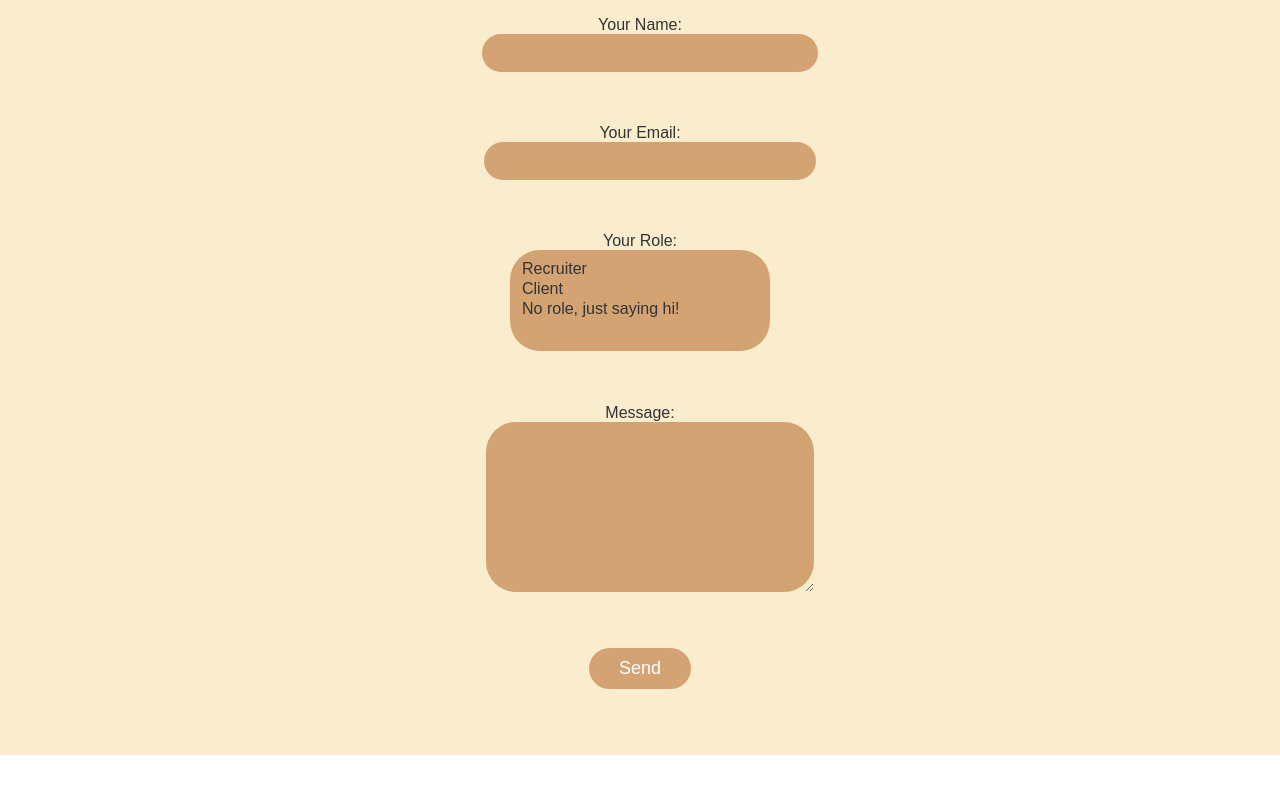
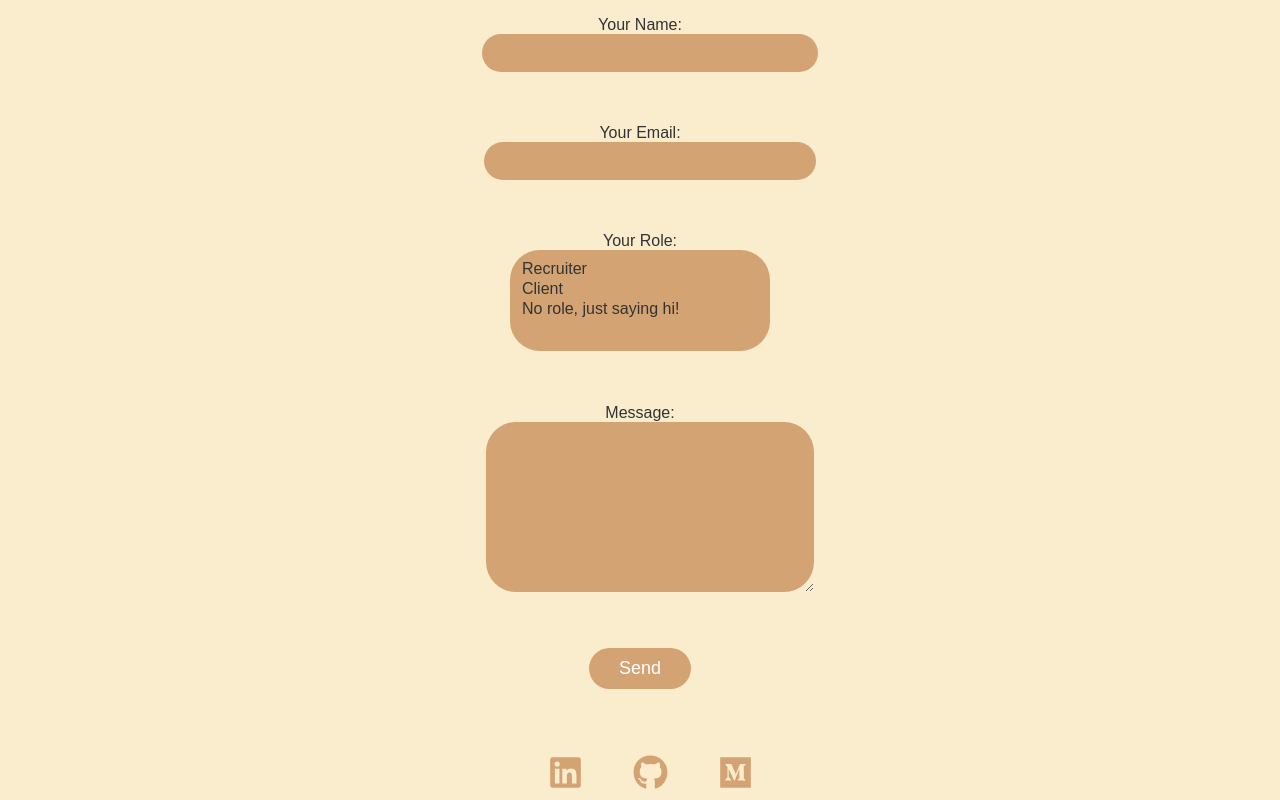
Before and after one commit to brooke-dev/netlify-portfolio, a React (Create React App) app: page / in a window 1280 px wide. Shown: the part 3864-4664 px from the top of the page. Before the commit the page ends 4619 px from the top, so only its background shows below. Built offline with nearby package versions, Linux system fonts and the light colour scheme.

Commit message:
added FA icons to footer. Created footer component

```diff
--- a/package.json
+++ b/package.json
@@ -8,6 +8,7 @@
     "@testing-library/user-event": "^13.5.0",
     "react": "^18.2.0",
     "react-dom": "^18.2.0",
+    "react-icons": "^4.8.0",
     "react-router-dom": "^6.9.0",
     "react-scripts": "5.0.1",
     "react-scroll": "^1.8.9",
--- a/src/App.css
+++ b/src/App.css
@@ -105,6 +105,21 @@ a:hover {
   color: #f5f5f5;
 }
 
+.dark-mode .footer {
+  margin-top: 70px;
+  background-color: #054F1D;
+}
+
+.dark-mode .footer a {
+  color: rgb(212, 163, 115);
+}
+
+.dark-mode .footer a:hover {
+  color:  rgb(204, 213, 174);;
+  border-bottom: 10px solid rgb(254, 250, 224);
+}
+
+
 .dark-mode a {
   color: rgb(212, 163, 115);
 }
--- a/src/App.js
+++ b/src/App.js
@@ -10,6 +10,7 @@ import Home from './NavBarFolder/Home'
 import About from './NavBarFolder/About'
 import Projects from './NavBarFolder/Projects'
 import Connect from './NavBarFolder/Connect'
+import Footer from './Footer'
 
 
 
@@ -33,6 +34,7 @@ function App() {
         <Element name="connect">
           <Connect />
         </Element>
+        <Footer />
     </div>
 
   );
--- /dev/null
+++ b/src/Footer.css
@@ -0,0 +1,25 @@
+.footer {
+    display: flex;
+    justify-content: center;
+    margin-top: 0px;
+    background-color: rgb(250, 237, 205) ;
+
+  }
+
+  .footer a {
+    font-weight: bold;
+    color: rgb(212, 163, 115);
+    text-decoration: none;
+    font-size: 35px;
+    margin-left: 20px;
+    padding-bottom: 2px;
+    transition: all 0.2s ease-in-out;
+  }
+
+  .footer a:hover {
+    color:  rgb(204, 213, 174);
+    border-bottom: 10px solid rgb(254, 250, 224);
+    font-size: 18px;
+    border-radius: 5px;
+    margin-left: 20px;
+  }
--- /dev/null
+++ b/src/Footer.js
@@ -0,0 +1,15 @@
+import React from 'react';
+import { FaGithub, FaMedium, FaLinkedin } from 'react-icons/fa';
+import './Footer.css'
+
+const Footer = () => {
+  return (
+    <div className="footer">
+        <a href="https://www.linkedin.com/in/brooke-ross-se/" target="_blank" rel="noopener noreferrer"><FaLinkedin /></a>
+        <a href="https://github.com/brookeross99" target="_blank" rel="noopener noreferrer"><FaGithub /></a>
+        <a href="https://medium.com/@brooke.ross2800" target="_blank" rel="noopener noreferrer"><FaMedium /></a>
+    </div>
+  );
+};
+
+export default Footer;
```
Also changed, not shown: 1 other file (tests, documents, lock files or other folders).
